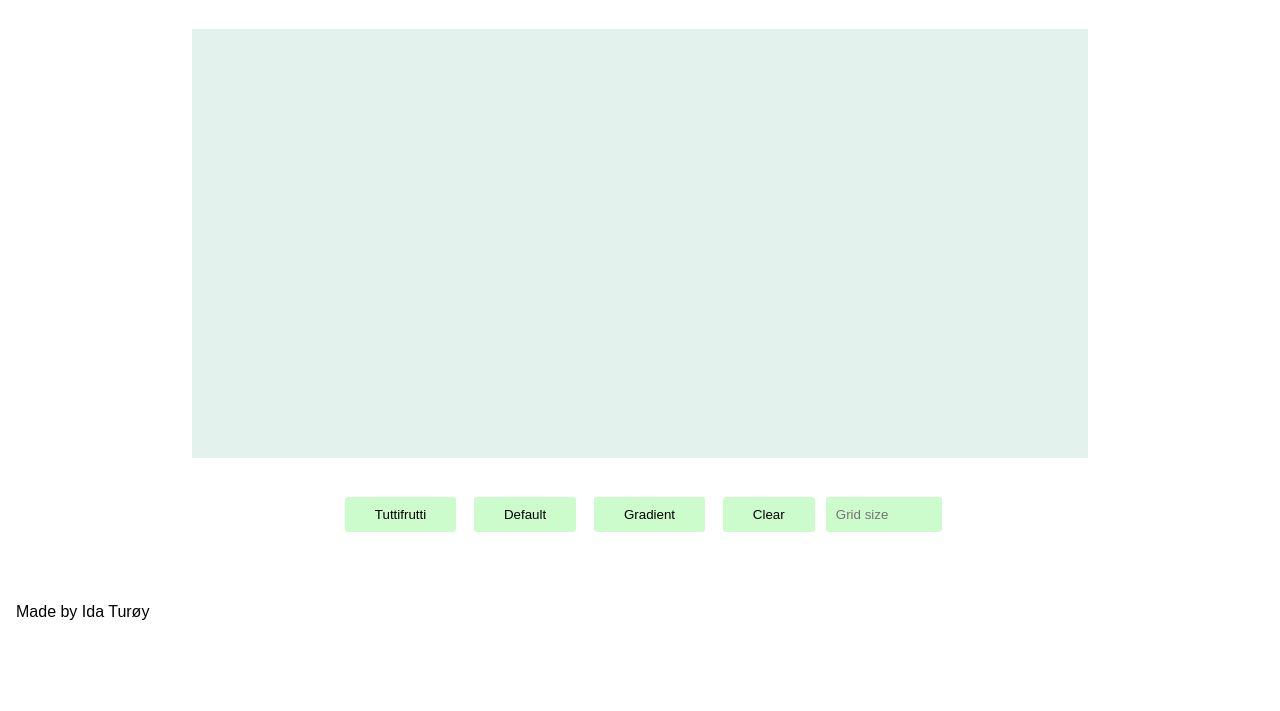
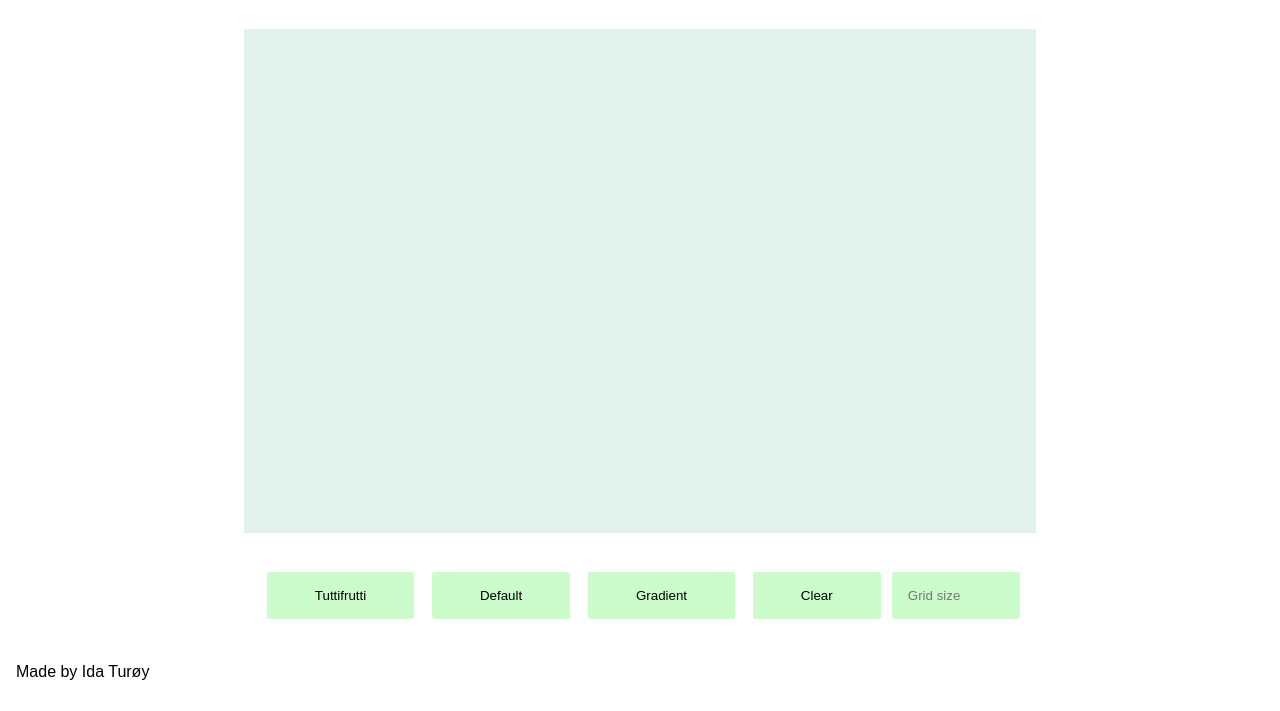
Before and after one commit to idaturoy/Etch-A-Sketch, a plain HTML site: page index.html in a window 1280 px wide. Shown: the part 89-800 px from the top of the page. Drawn offline with Linux system fonts and the light colour scheme.

Commit message:
change from px to rem

```diff
--- a/style.css
+++ b/style.css
@@ -1,4 +1,7 @@
 @charset "UTF-8";
+
+*{ touch-action: none; }
+
 body{
     margin: 0;
     flex-direction: column;
@@ -13,7 +16,7 @@ h1{
 button{
     background-color: #CCFCCB;
     border: none;
-    padding: 10px 30px;
+    padding: 1rem 3rem;
     border-radius: 3px;
     cursor: pointer;
     margin: 0.5em;
@@ -29,7 +32,7 @@ button:focus{
 input{
     background-color: #CCFCCB;
     border: none;
-    padding: 10px 10px;
+    padding: 1rem;
     border-radius: 3px;
     cursor: pointer;
     max-width: 6rem;
@@ -40,9 +43,10 @@ footer{
 }
 
 .wrapper{
-    height: 660px;
-    max-width: 100%;
+    height: 45rem;
+    max-width: 55rem;
     text-align: center;
+    margin: auto;
 }
 
 .user-in-div{
@@ -50,13 +54,12 @@ footer{
 }
 
 #grid-container{
-    width: 70%;
-    height: 65%;
+    width: 90%;
+    height: 70%;
     display: grid;
     grid-template-columns: repeat(16, 1fr);
     margin: auto;
     border: none;
-    /* border-color: cadetblue; */
 }
 .square{
     background-color: #e3f2ed;
```
